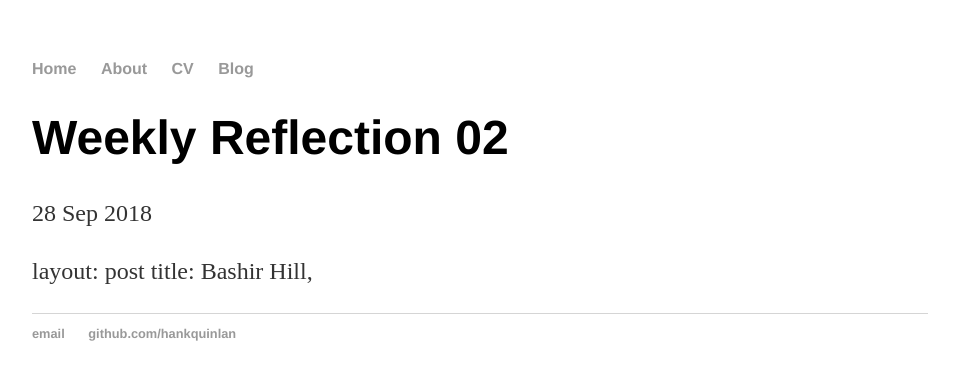
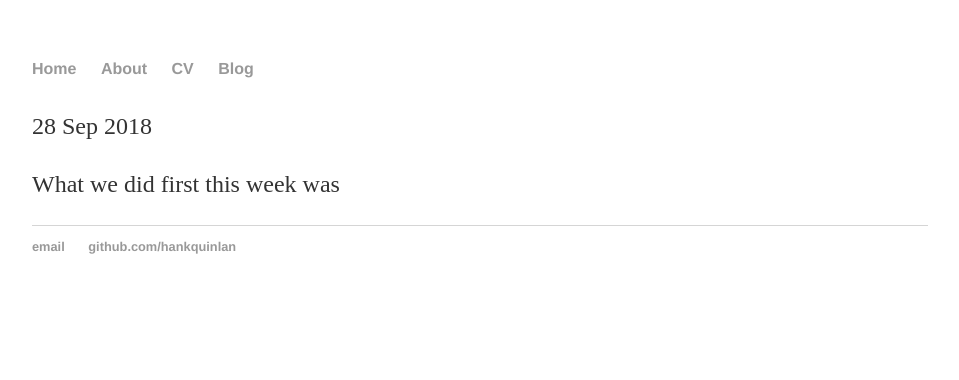
Before and after one commit to Bashirh5698/Bashirh5698.github.io, a Jekyll site: the page built from _posts/2018-09-28-weekly-reflection-02.md, in a window 1280 px wide. Shown: the top 380 px of the page, without its empty margins (160-1119 px from the left). Built offline with Jekyll 4.4.1, drawn with Linux system fonts in a browser that asks for light colours; our own code applies the rules of GitHub Pages for plain Markdown files.

Commit message:
Update 2018-09-28-weekly-reflection-02.md

```diff
--- a/_posts/2018-09-28-weekly-reflection-02.md
+++ b/_posts/2018-09-28-weekly-reflection-02.md
@@ -1,2 +1,7 @@
+---
 layout: post
-title: Bashir Hill,
+title: Bashir Hill, weekly reflection 2
+date 2018-09-28
+---
+
+What we did first this week was
```
